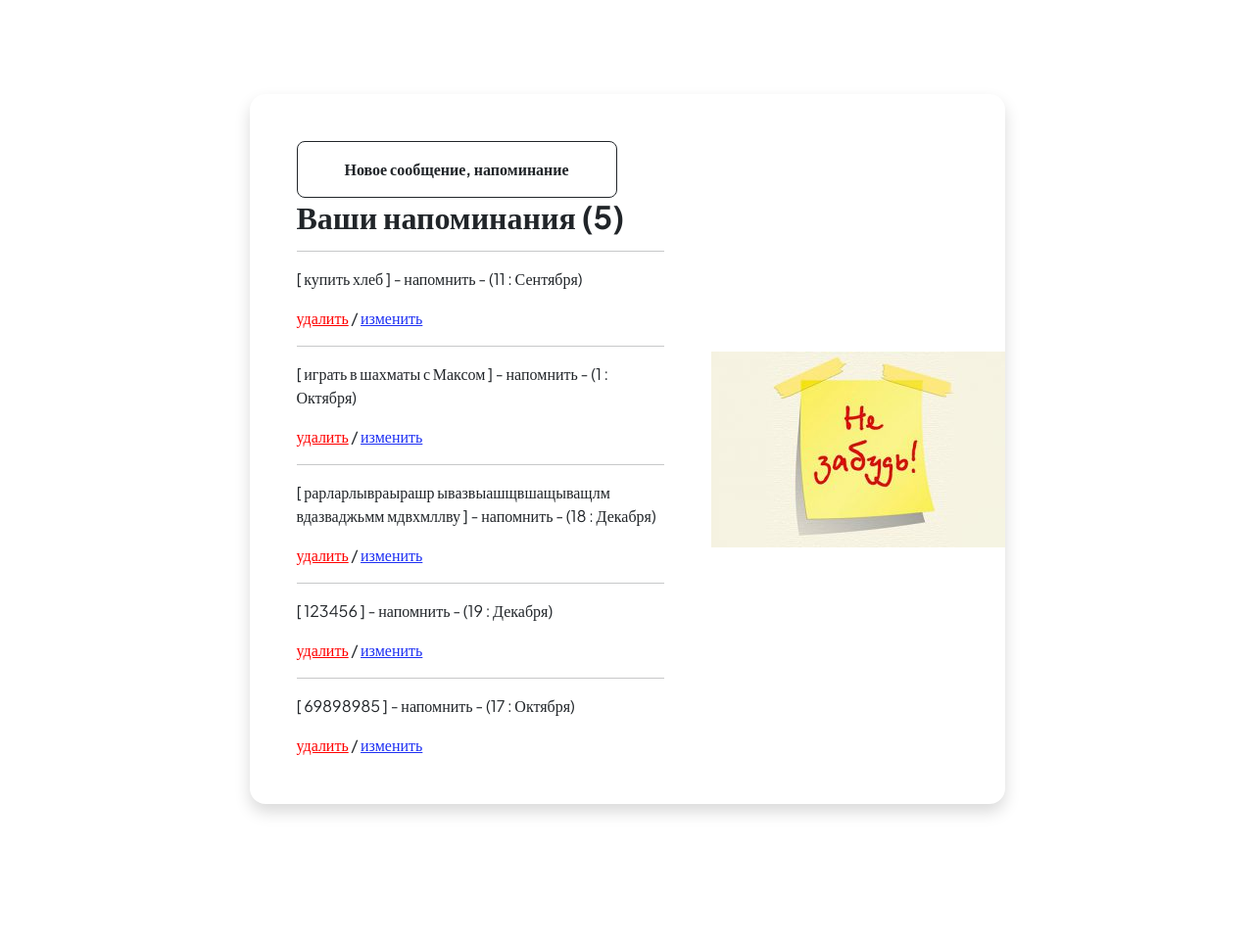
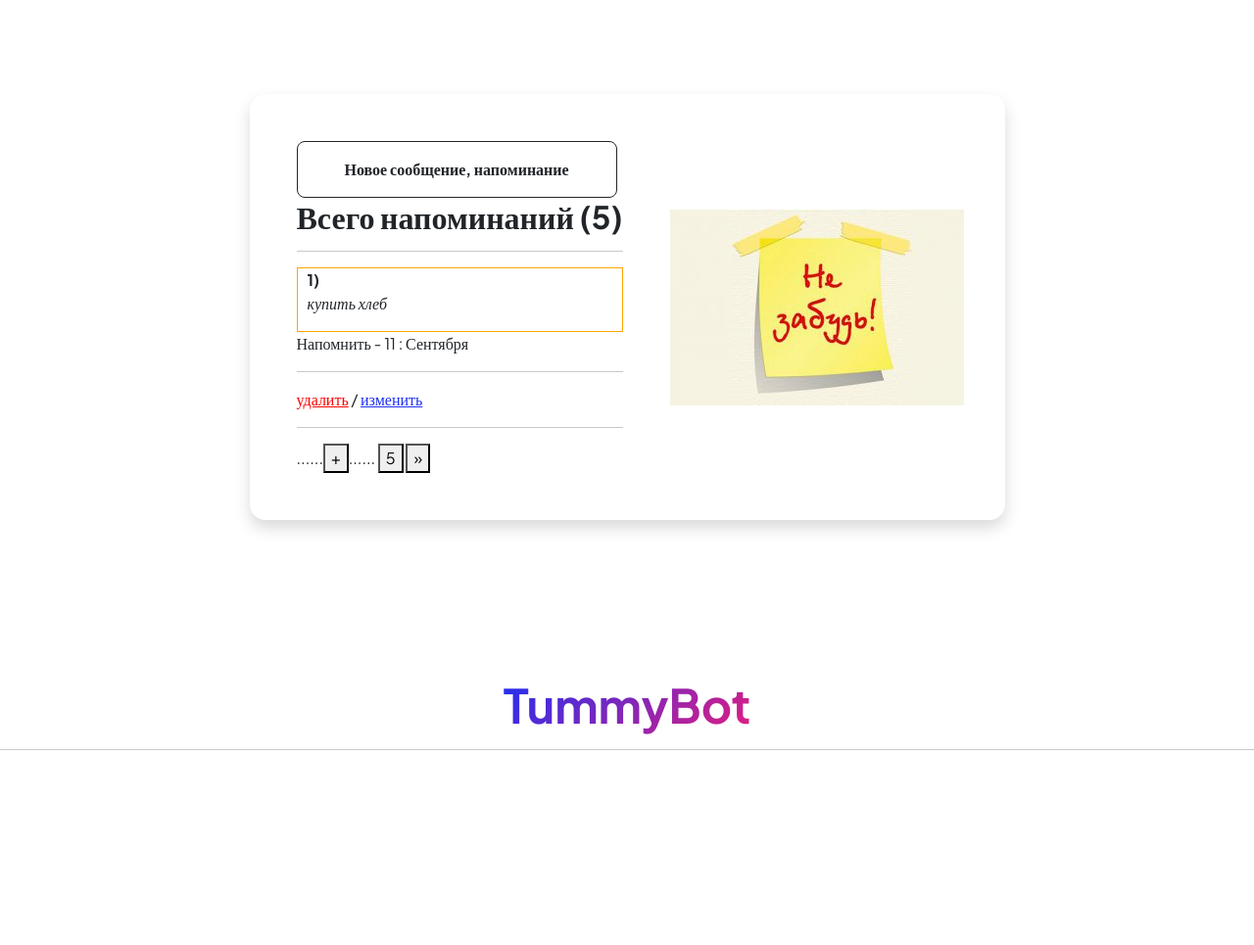
Before and after one commit to Sergulek35/django, a Django app: page /users/messages/ in a window 1280 px wide. Shown: the part 69-1034 px from the top of the page at 98% size. After the commit the page ends 835 px from the top, so only its background shows below. Run offline with Django 4.2, Linux system fonts and the light colour scheme; a user stored in the database is signed in; data comes from the database, SQL or seed files in the repository; both versions use the stored data as it was after the commit; some libraries are stand-ins or nearby versions.

Commit message:
django_TOOLS

```diff
--- a/blog_site/blog_site/settings.py
+++ b/blog_site/blog_site/settings.py
@@ -64,6 +64,8 @@ TEMPLATES = [
                 'django.template.context_processors.request',
                 'django.contrib.auth.context_processors.auth',
                 'django.contrib.messages.context_processors.messages',
+                'reminders.context_processors.name_bot',
+                'reminders.context_processors.story',
             ],
         },
     },
--- /dev/null
+++ b/blog_site/reminders/context_processors.py
@@ -0,0 +1,18 @@
+from django.core.exceptions import ObjectDoesNotExist
+
+from reminders.models import Birthday_boy
+
+flag = bool
+
+def name_bot(request):
+    return {"name_bot": 'TummyBot'}
+
+
+def story(request):
+    try:
+        story = Birthday_boy.objects .filter(user = request.user).latest('id')
+        return {"story": story}
+    except TypeError:
+        return {"story": ''}
+    except ObjectDoesNotExist:
+        return {"story": ''}
--- a/blog_site/reminders/templates/reminders/messages.html
+++ b/blog_site/reminders/templates/reminders/messages.html
@@ -6,6 +6,14 @@
 {% load static %}
 {% block index %}
 <!-- Projects Section-->
+
+<style>
+   .outline {
+    border: 1px solid orange;
+    padding: 0 10px;
+   }
+
+</style>
 <section class="py-5">
     <div class="container px-5 mb-5">
         <div class="text-center mb-5">
@@ -23,19 +31,41 @@
                                    href="{% url 'blog_site:messages_create' %}">Новое сообщение, напоминание</a>
 
 
-                                <h2 class="fw-bolder">Ваши напоминания ({{count_messages}}) </h2>
+                                <h2 class="fw-bolder">Всего напоминаний ({{count_messages}}) </h2>
 
                                 <p> {%for i in reminder%}
                                 <hr>
-                                <p>{{i}}</p>
 
+                                <div class="outline">
+                                    <b>{{ page_obj.number }})</b>
+                                    <p>
+                                  <i>  {{i.reminder}}</i>
+                                </div>
+                                <p>Напомнить - {{i.day}} : {{i.month}}</p>
+                                <hr>
                                 <a href="{% url 'blog_site:messages_delete' pk=i.pk %}" style="color: red;">удалить</a>
-                                                /
+                                /
                                 <a href="{% url 'blog_site:messages_update' pk=i.pk %}"> изменить</a>
 
                                 {% endfor %}
+
+                                <hr>
+                                <div class="pagination">
+                                 <span class="step-links">
+        {% if page_obj.has_previous %}
+                        <a href="?page={{ page_obj.previous_page_number }}" style="text-align: center"><button>&laquo;</button></a>
+                         <a href="?page=1" style="text-align: center"><button>1</button></a>
+
+        {% endif %}
+           ......<a href="{% url 'blog_site:messages_create' %}" title="Добавить" style="text-align: center"><button>+</button></a>......
+        {% if page_obj.has_next %}
+
+    <a href="?page={{ page_obj.paginator.num_pages }}" style="text-align: center"><button>{{ page_obj.paginator.num_pages }}</button></a>
+    <a href="?page={{ page_obj.next_page_number }}" style="text-align: center"><button>&raquo;</button></a>
+        {% endif %}
+    </span>
+                                </div>
                             </div>
-
                             <img class="img-fluid" src="{% static 'assets/reminder.png' %}" alt="..."/>
                         </div>
                     </div>
@@ -43,8 +73,15 @@
             </div>
         </div>
     </div>
-
 </section>
 
+ <div class="row gx-5 justify-content-center">
+            <div class="col-xxl-8">
+                <div class="text-center my-3">
 
+                    <h4 class="display-5 fw-bolder"><span class="text-gradient d-inline">{{name_bot}}</span></h4>
+<hr>
+                    </div>
+                </div>
+            </div>
 {% endblock %}
--- a/blog_site/reminders/templates/reminders/messages_create.html
+++ b/blog_site/reminders/templates/reminders/messages_create.html
@@ -10,6 +10,7 @@
     <div class="container px-5">
         <!-- Contact form-->
         <div class="bg-light rounded-4 py-5 px-4 px-md-5">
+             <a href="{% url 'blog_site:messages' %}" style="text-align: center"><button>Отмена</button></a>
             <div class="text-center mb-5">
                 <div class="feature bg-primary bg-gradient-primary-to-secondary text-white rounded-3 mb-3"><i
                         class="bi bi-envelope"></i></div>
--- a/blog_site/reminders/templates/reminders/messages_delete.html
+++ b/blog_site/reminders/templates/reminders/messages_delete.html
@@ -11,6 +11,7 @@
     <div class="container px-5">
         <!-- Contact form-->
         <div class="bg-light rounded-4 py-5 px-4 px-md-5">
+            <a href="{% url 'blog_site:messages' %}" style="text-align: center"><button>Отмена</button></a>
             <div class="text-center mb-5">
                 <div class="feature bg-primary bg-gradient-primary-to-secondary text-white rounded-3 mb-3"><i
                         class="bi bi-envelope"></i></div>
--- a/blog_site/reminders/templates/reminders/radmi_create.html
+++ b/blog_site/reminders/templates/reminders/radmi_create.html
@@ -10,6 +10,7 @@
     <div class="container px-5">
         <!-- Contact form-->
         <div class="bg-light rounded-4 py-5 px-4 px-md-5">
+            <a href="{% url 'blog_site:radmi_list' %}" style="text-align: center"><button>Отмена</button></a>
             <div class="text-center mb-5">
                 <div class="feature bg-primary bg-gradient-primary-to-secondary text-white rounded-3 mb-3"><i
                         class="bi bi-envelope"></i></div>
--- a/blog_site/reminders/templates/reminders/radmi_delete.html
+++ b/blog_site/reminders/templates/reminders/radmi_delete.html
@@ -11,6 +11,7 @@
     <div class="container px-5">
         <!-- Contact form-->
         <div class="bg-light rounded-4 py-5 px-4 px-md-5">
+            <a href="{% url 'blog_site:radmi_list' %}" style="text-align: center"><button>Отмена</button></a>
             <div class="text-center mb-5">
                 <div class="feature bg-primary bg-gradient-primary-to-secondary text-white rounded-3 mb-3"><i
                         class="bi bi-envelope"></i></div>
--- a/blog_site/reminders/views.py
+++ b/blog_site/reminders/views.py
@@ -7,7 +7,6 @@ from django.views.generic.base import ContextMixin
 
 
 date_time = datetime.now()
-
 
 class HumanContextMixin(ContextMixin):
 
@@ -62,6 +61,7 @@ class MessagListView(ListView, HumanContextMixin):
     model = Reminder
     template_name = 'reminders/messages.html'
     context_object_name = 'reminder'
+    paginate_by = 1
 
     def get_queryset(self):
         return Reminder.objects.filter(user=self.request.user)
--- a/blog_site/user_reminders/models.py
+++ b/blog_site/user_reminders/models.py
@@ -10,3 +10,15 @@ class SiteUser(AbstractUser):
 
     def __str__(self):
         return self.username
+
+
+    def save(self, *args, **kwargs):
+        super().save(*args, **kwargs)
+
+        if not Profile.objects.filter(user=self).exists():
+            Profile.objects.create(user=self)
+
+class Profile(models.Model):
+    info = models.TextField(blank=True)
+    birth_date = models.DateField(null=True)
+    user = models.OneToOneField(SiteUser, on_delete=models.CASCADE)
--- a/blog_site/user_reminders/templates/user_reminders/register.html
+++ b/blog_site/user_reminders/templates/user_reminders/register.html
@@ -47,7 +47,7 @@
                 <div class="text-center my-3">
 
                     <h3>Имя бота</h3>
-                    <h4 class="display-5 fw-bolder"><span class="text-gradient d-inline">TummyBot</span></h4>
+                    <h4 class="display-5 fw-bolder"><span class="text-gradient d-inline">{{name_bot}}</span></h4>
 <hr>
                     </div>
                 </div>
--- a/blog_site/user_reminders/views.py
+++ b/blog_site/user_reminders/views.py
@@ -6,9 +6,9 @@ from .forms import RegistrationForm
 from django.views.generic import CreateView
 from .models import SiteUser
 
+
 class UserLoginView(LoginView):
     template_name = 'user_reminders/login.html'
-
 
 class UserCreateView(CreateView):
     model = SiteUser
```
Also changed, not shown: blog_site/reminders/models.py (+6 -1 lines), blog_site/reminders/templates/reminders/index.html (+14 -2 lines), blog_site/reminders/templates/reminders/radmi_list.html (+10 -0 lines), blog_site/user_reminders/templates/user_reminders/login.html (+14 -0 lines), blog_site/db.sqlite3.
